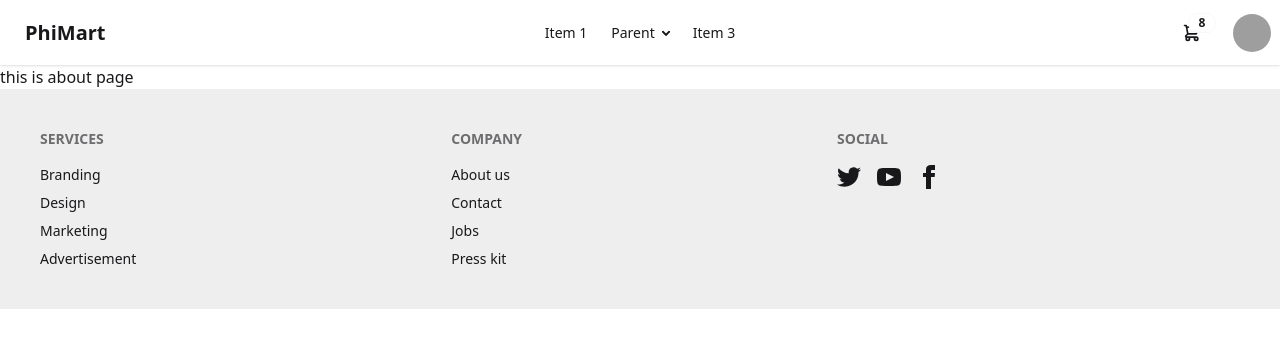
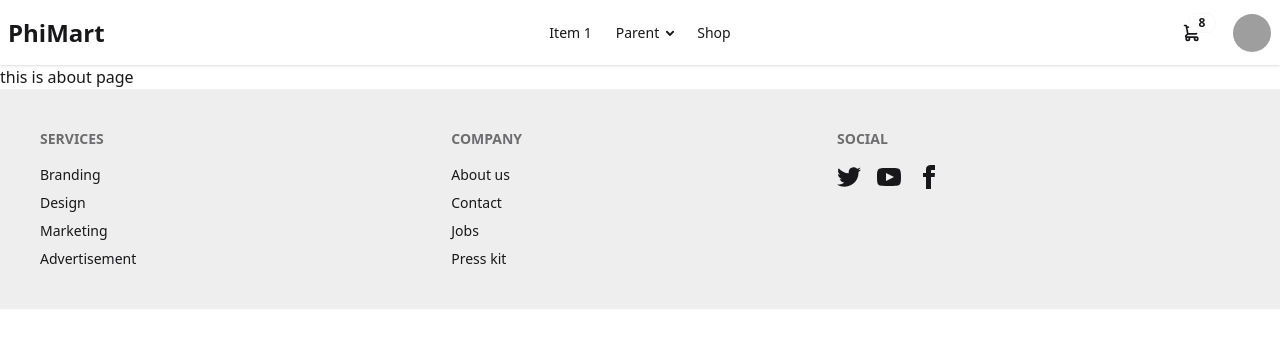
Before and after one commit to alaminmiah4274/phimart_client, a React (Vite) app: page /about in a window 1280 px wide. Shown: the top 348 px of the page. Built offline with nearby package versions, Linux system fonts and the light colour scheme; grey boxes are pictures that could not be loaded.

Commit message:
created shop page and product List component

```diff
--- /dev/null
+++ b/src/components/Shop/ProductList.jsx
@@ -0,0 +1,21 @@
+import ProductItem from "/src/components/Products/ProductItem.jsx";
+
+const ProductList = ({ products, loading }) => {
+  if (loading) {
+    return (
+      <div className="flex items-center justify-center py-10 min-h-screen">
+        <span className="loading loading-spinner loading-xl text-secondary"></span>
+      </div>
+    );
+  }
+
+  return (
+    <div className="grid grid-cols-1 md:grid-cols-2 lg:grid-cols-3 gap-10 my-10">
+      {products.map((product, idx) => (
+        <ProductItem key={idx} product={product} />
+      ))}
+    </div>
+  );
+};
+
+export default ProductList;
--- /dev/null
+++ b/src/components/Shop/ShopPage.jsx
@@ -0,0 +1,26 @@
+import { useState, useEffect } from "react";
+import apiClient from "/src/components/services/api_client.js";
+import ProductList from "/src/components/Shop/ProductList.jsx";
+
+const ShopPage = () => {
+  const [products, setProducts] = useState([]);
+  const [loading, setLoading] = useState(false);
+  const [error, setError] = useState("");
+
+  useEffect(() => {
+    setLoading(true);
+    apiClient
+      .get("/products/")
+      .then((res) => setProducts(res.data.results))
+      .catch((err) => setError(err.message))
+      .finally(() => setLoading(false));
+  }, []);
+
+  return (
+    <div>
+      <ProductList products={products} loading={loading} />
+    </div>
+  );
+};
+
+export default ShopPage;
--- a/src/layouts/Navbar.jsx
+++ b/src/layouts/Navbar.jsx
@@ -41,11 +41,13 @@ const Navbar = () => {
               </ul>
             </li>
             <li>
-              <a>Item 3</a>
+              <Link to="/shop">Shop</Link>
             </li>
           </ul>
         </div>
-        <a className="btn btn-ghost text-xl">PhiMart</a>
+        <Link to="/" className="text-2xl font-bold">
+          PhiMart
+        </Link>
       </div>
       <div className="navbar-center hidden lg:flex">
         <ul className="menu menu-horizontal px-1">
@@ -66,7 +68,7 @@ const Navbar = () => {
             </details>
           </li>
           <li>
-            <a>Item 3</a>
+            <Link to="/shop">Shop</Link>
           </li>
         </ul>
       </div>
--- a/src/pages/Product.jsx
+++ /dev/null
@@ -1,9 +0,0 @@
-const Product = () => {
-  return (
-    <div>
-      <p>this is product</p>
-    </div>
-  );
-};
-
-export default Product;
--- /dev/null
+++ b/src/pages/Shop.jsx
@@ -0,0 +1,11 @@
+import ShopPage from "/src/components/Shop/ShopPage.jsx";
+
+const Shop = () => {
+  return (
+    <div>
+      <ShopPage />
+    </div>
+  );
+};
+
+export default Shop;
--- a/src/routes/AppRoutes.jsx
+++ b/src/routes/AppRoutes.jsx
@@ -1,16 +1,16 @@
 import { Route, Routes } from "react-router";
 import About from "/src/pages/About";
 import Home from "/src/pages/Home";
-import Product from "/src/pages/Product";
 import MainLayout from "/src/layouts/MainLayout";
+import Shop from "/src/pages/Shop.jsx";
 
 const AppRoutes = () => {
   return (
     <Routes>
       <Route element={<MainLayout />}>
         <Route path="/" element={<Home />} />
-        <Route path="/products" element={<Product />} />
         <Route path="about" element={<About />} />
+        <Route path="shop" element={<Shop />} />
       </Route>
     </Routes>
   );
```
